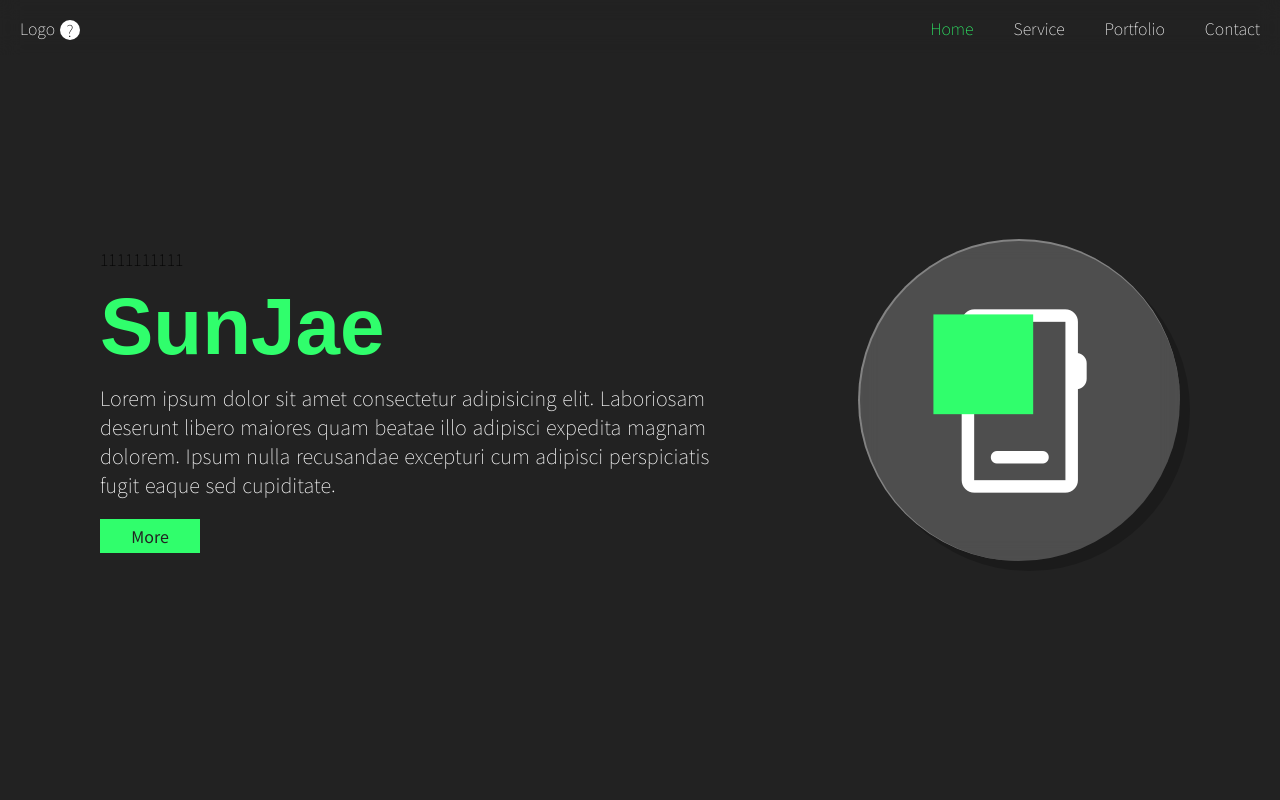
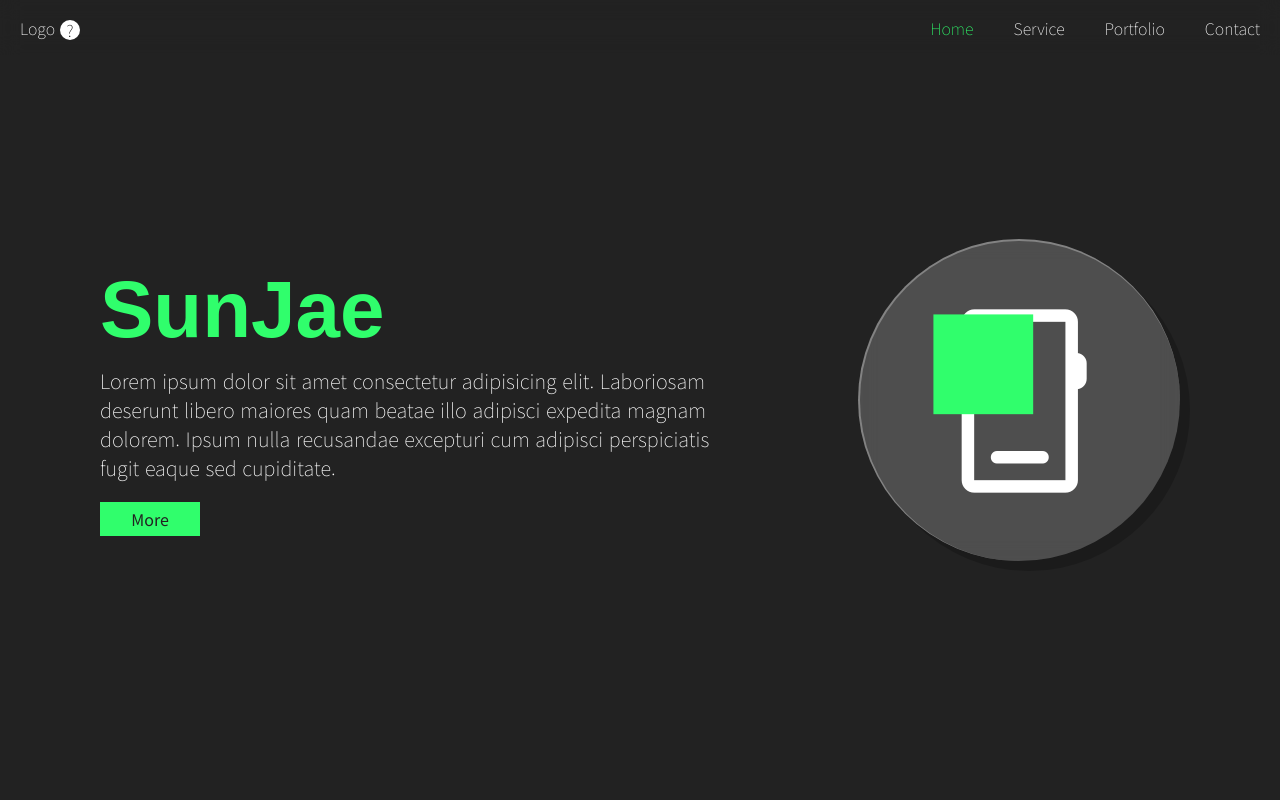
Before and after one commit to kain74/responsiveWebsite, a plain HTML site: page index.html in a window 1280 px wide. Shown: the top 800 px of the page. Drawn offline with nearby package versions, Linux system fonts and the light colour scheme.

Commit message:
테스트 div 삭제

```diff
--- a/index.html
+++ b/index.html
@@ -21,7 +21,6 @@
     </header>
     <section id="home">
         <div class="content">
-            <div class="your-element">1111111111</div>
             <h2>SunJae</h2>
             <p>Lorem ipsum dolor sit amet consectetur adipisicing elit. Laboriosam deserunt libero maiores quam beatae illo adipisci expedita magnam dolorem. Ipsum nulla recusandae excepturi cum adipisci perspiciatis fugit eaque sed cupiditate.</p>
             <a href="#none" role="button" class="btn-more">More</a>
```
